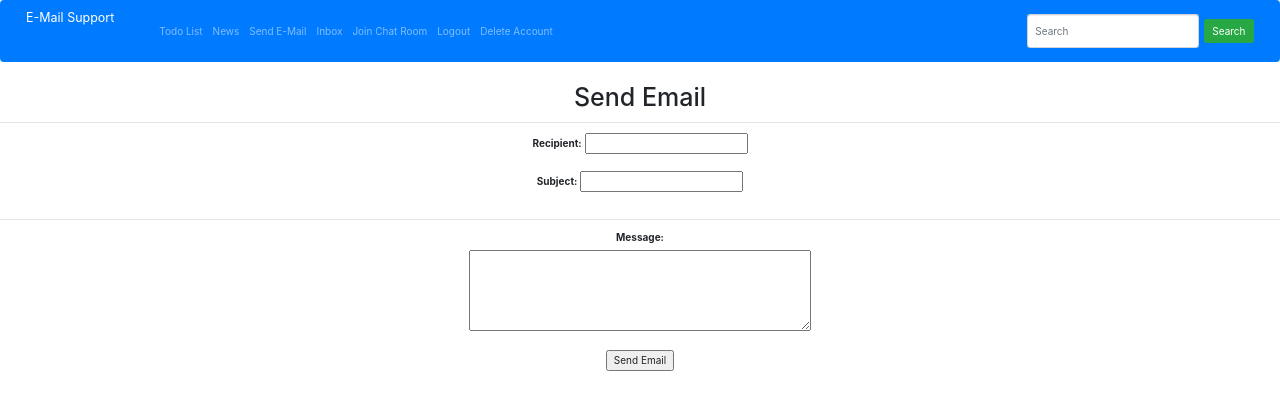
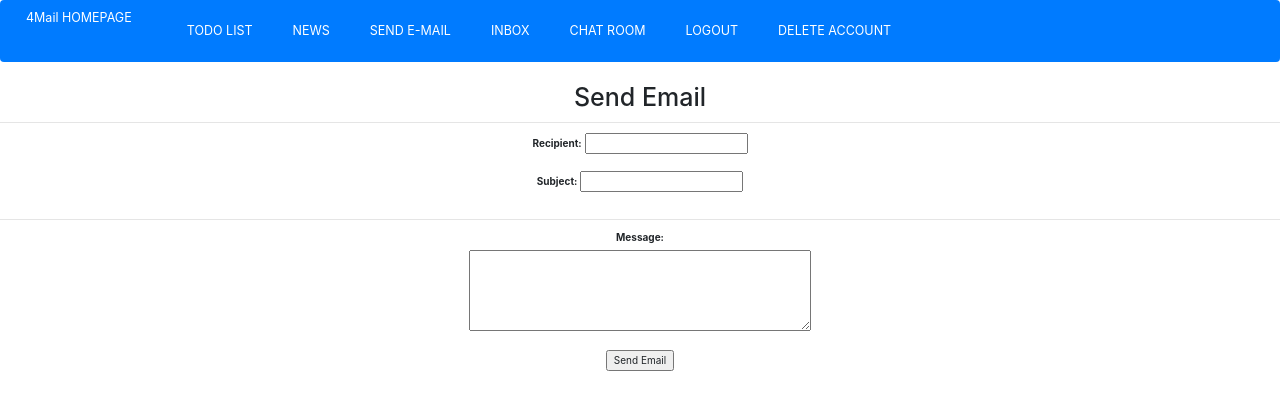
Before and after one commit to mikieyx/4Mail, a Flask app: page /send_email in a window 1280 px wide. Shown: the top 410 px of the page. Run offline with Flask 3, Linux system fonts and the light colour scheme; a user stored in the database is signed in; some libraries are stand-ins or nearby versions.

Commit message:
Fixing the styling of our webpage, including navbar

```diff
--- a/app/templates/base.html
+++ b/app/templates/base.html
@@ -19,7 +19,7 @@
 <!-- Block defines the navigation bar of the page (logos, a list of links, collapse button) -->
 {% block navbar %}
   <nav class="navbar navbar-dark bg-primary navbar-expand-lg">
-    <a class="navbar-brand" href="{{ url_for('home') }}">E-Mail Support</a>
+    <a class="navbar-brand" href="{{ url_for('home') }}"> 4Mail HOMEPAGE </a>
     <button class="navbar-toggler" type="button" data-toggle="collapse" data-target="#navbarSupportedContent" aria-controls="navbarSupportedContent" aria-expanded="false" aria-label="Toggle navigation">
       <span class="navbar-toggler-icon"></span>
     </button>
@@ -29,40 +29,36 @@
         <!-- If the user doesn't log in, renders just this links -->
         {% if current_user.is_anonymous %}
           <li class="nav-item">
-            <a class="nav-link" href="{{ url_for('login') }}">Login</a>
+            <a class="navbar-brand" href="{{ url_for('login') }}">LOGIN</a>
           </li>
           <li class="nav-item">
-            <a class="nav-link" href="{{ url_for('register') }}">Register</a>
+            <a class="navbar-brand" href="{{ url_for('register') }}">REGISTER</a>
           </li>
         {% else %} <!-- If the user logged in, renders all the below links -->
           <li class="nav-item">
-            <a class="nav-link" href="{{ url_for('todo') }}">Todo List</a>
+            <a class="navbar-brand" href="{{ url_for('todo') }}">TODO LIST</a>
           </li>
           <li class="nav-item">
-            <a class="nav-link" href="{{ url_for('news') }}">News</a>
+            <a class="navbar-brand" href="{{ url_for('news') }}">NEWS</a>
           </li>
           <li class="nav-item">
-            <a class="nav-link" href="{{ url_for('send_email') }}">Send E-Mail</a>
+            <a class="navbar-brand" href="{{ url_for('send_email') }}">SEND E-MAIL</a>
           </li>
         <li class="nav-item">
-            <a class="nav-link" href="{{ url_for('inbox') }}">Inbox</a>
+            <a class="navbar-brand" href="{{ url_for('inbox') }}">INBOX</a>
           </li>
           <li class="nav-item">
-            <a class="nav-link" href="{{ url_for('chat') }}">Join Chat Room</a>
+            <a class="navbar-brand" href="{{ url_for('chat') }}">CHAT ROOM</a>
           </li>
           <li class="nav-item">
-            <a class="nav-link" href="{{ url_for('logout') }}">Logout</a>
+            <a class="navbar-brand" href="{{ url_for('logout') }}">LOGOUT</a>
           </li>
           <li class="nav-item">
-            <a class="nav-link" href="/delete/{{current_user.id}}">Delete Account</a>
+            <a class="navbar-brand" href="/delete/{{current_user.id}}">DELETE ACCOUNT</a>
           </li>
         {% endif %}
 
       </ul>
-      <form class="form-inline my-2 my-lg-0">
-        <input class="form-control mr-sm-2" type="search" placeholder="Search" aria-label="Search">
-        <button class="btn btn-success my-2 my-sm-0" type="submit">Search</button>
-      </form>
     </div>
   </nav>
 {% endblock %}
```
Also changed, not shown: app/app.db (deleted).
